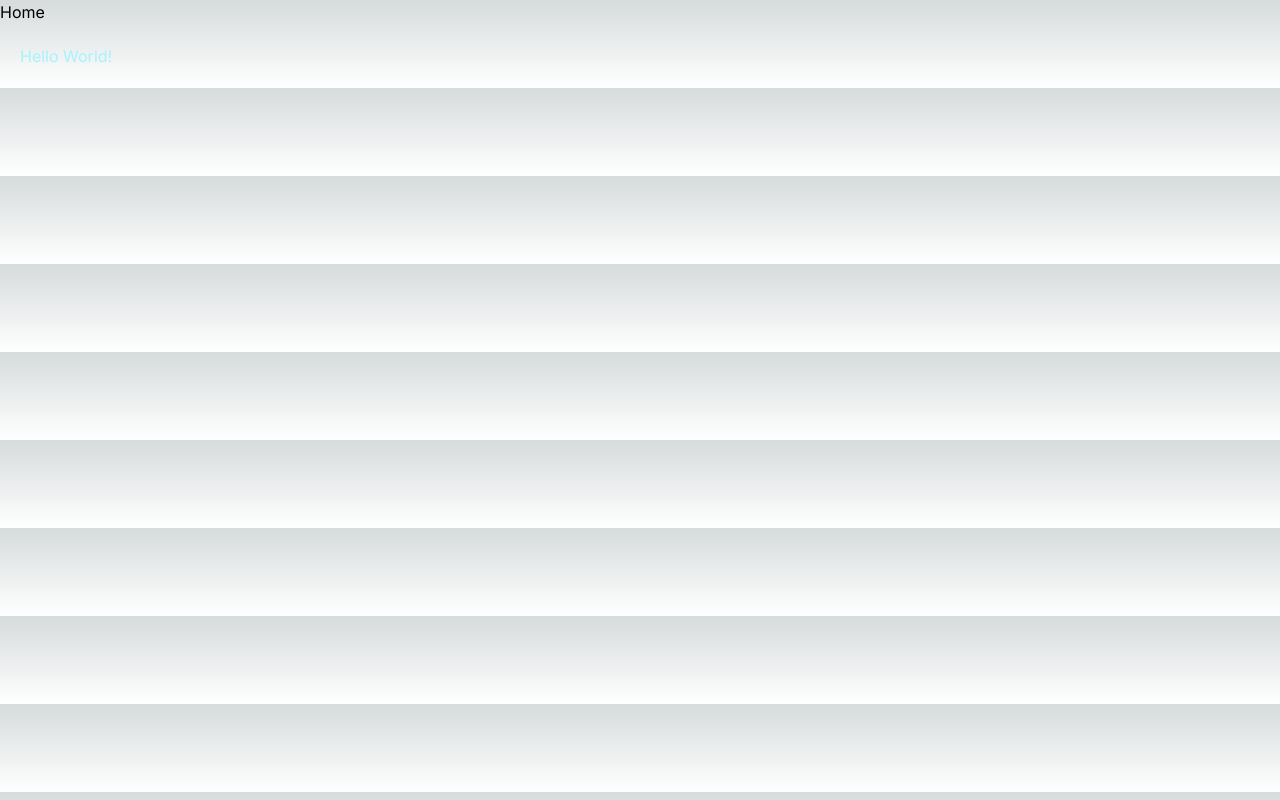
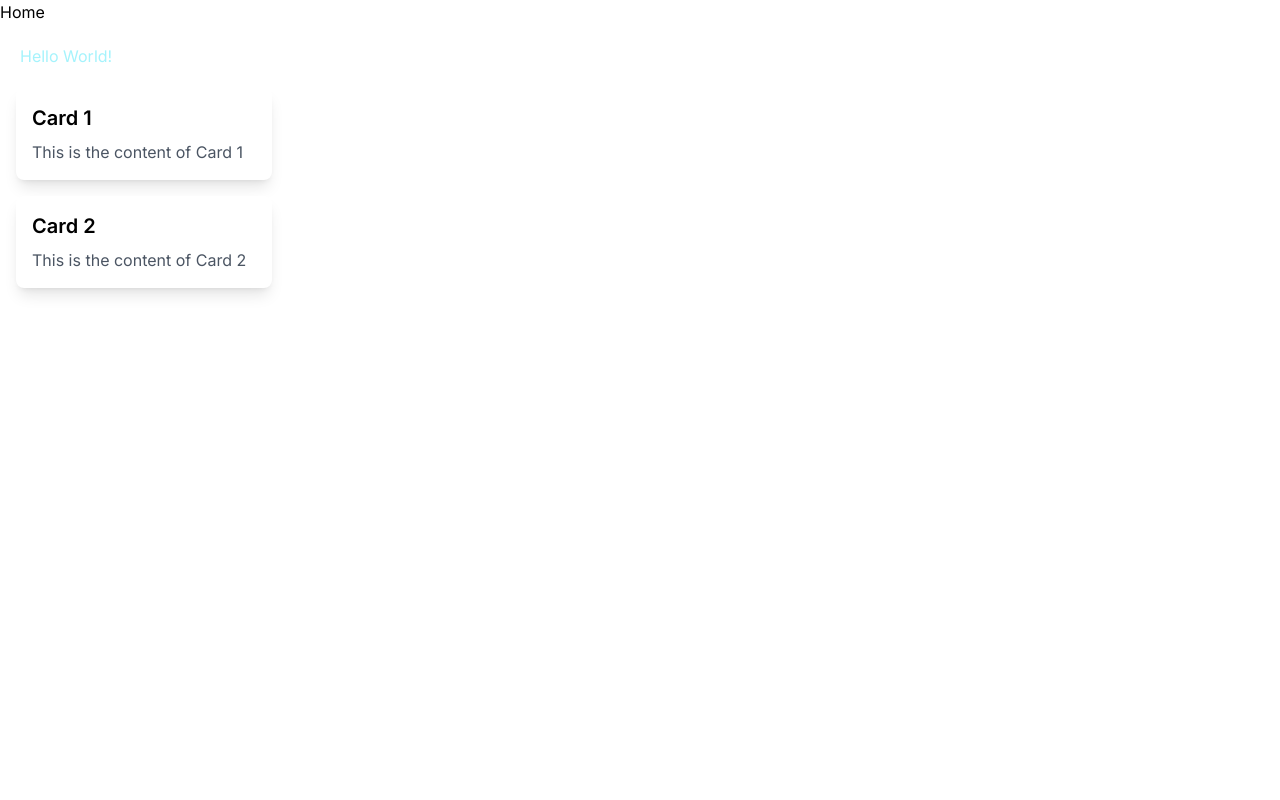
Before and after one commit to blissfulsaint/plums, a Next.js app: page / in a window 1280 px wide. Built offline with nearby package versions, Linux system fonts and the light colour scheme.

Commit message:
added cards and commented out global body css

```diff
--- a/src/app/globals.css
+++ b/src/app/globals.css
@@ -16,7 +16,7 @@
   }
 }
 
-body {
+/* body {
   color: rgb(var(--foreground-rgb));
   background: linear-gradient(
       to bottom,
@@ -24,4 +24,4 @@ body {
       rgb(var(--background-end-rgb))
     )
     rgb(var(--background-start-rgb));
-}
+} */
--- a/src/app/page.tsx
+++ b/src/app/page.tsx
@@ -1,7 +1,11 @@
+import Card from '../components/Card';
+
 export default function Home() {
   return (
     <main>
       <h1 className="m-5 text-cyan-200">Hello World!</h1>
+      <Card title="Card 1" content="This is the content of Card 1" />
+      <Card title="Card 2" content="This is the content of Card 2" />
     </main>
   );
 }
--- /dev/null
+++ b/src/components/Card.tsx
@@ -0,0 +1,18 @@
+// src/Card.tsx
+import React from 'react';
+
+interface CardProps {
+  title: string;
+  content: string;
+}
+
+const Card: React.FC<CardProps> = ({ title, content }) => {
+  return (
+    <div className="bg-white shadow-lg rounded-lg w-64 p-4 m-4">
+      <div className="text-xl font-semibold mb-2">{title}</div>
+      <div className="text-gray-600">{content}</div>
+    </div>
+  );
+};
+
+export default Card;
```
